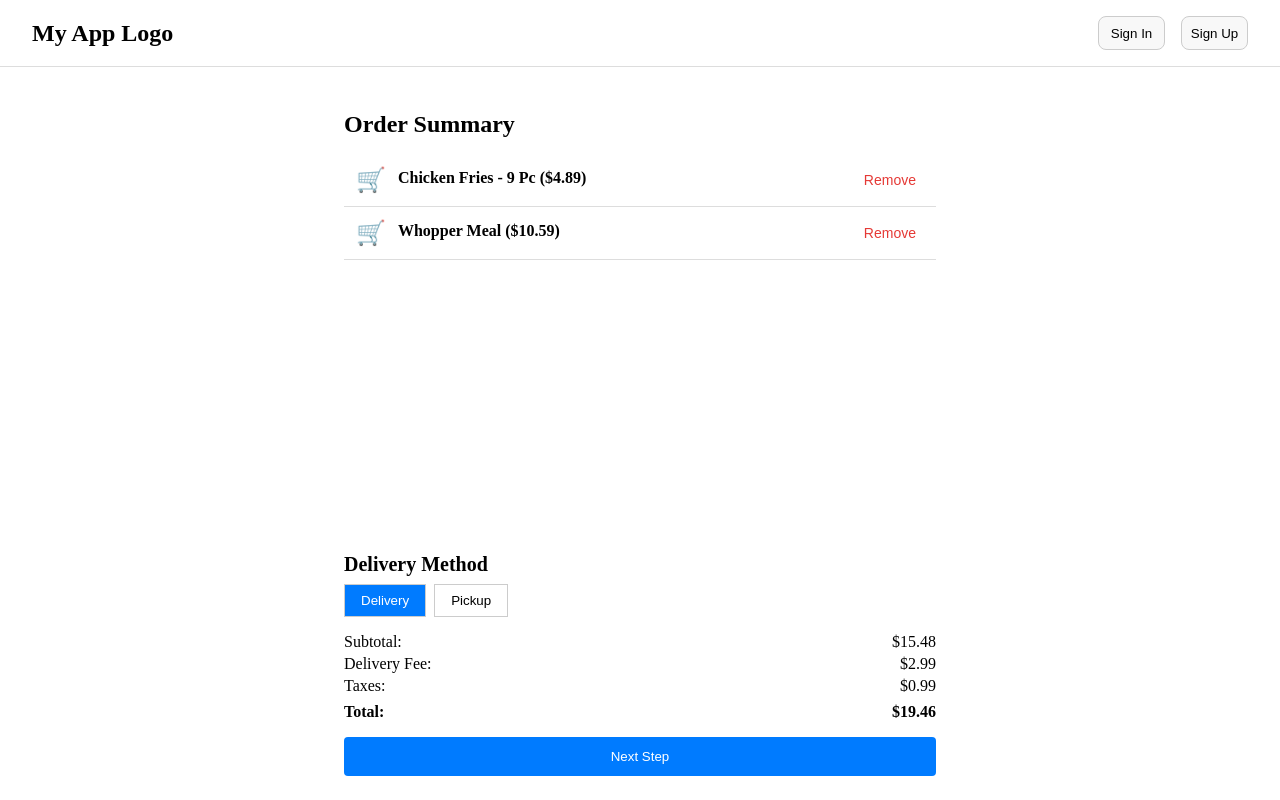
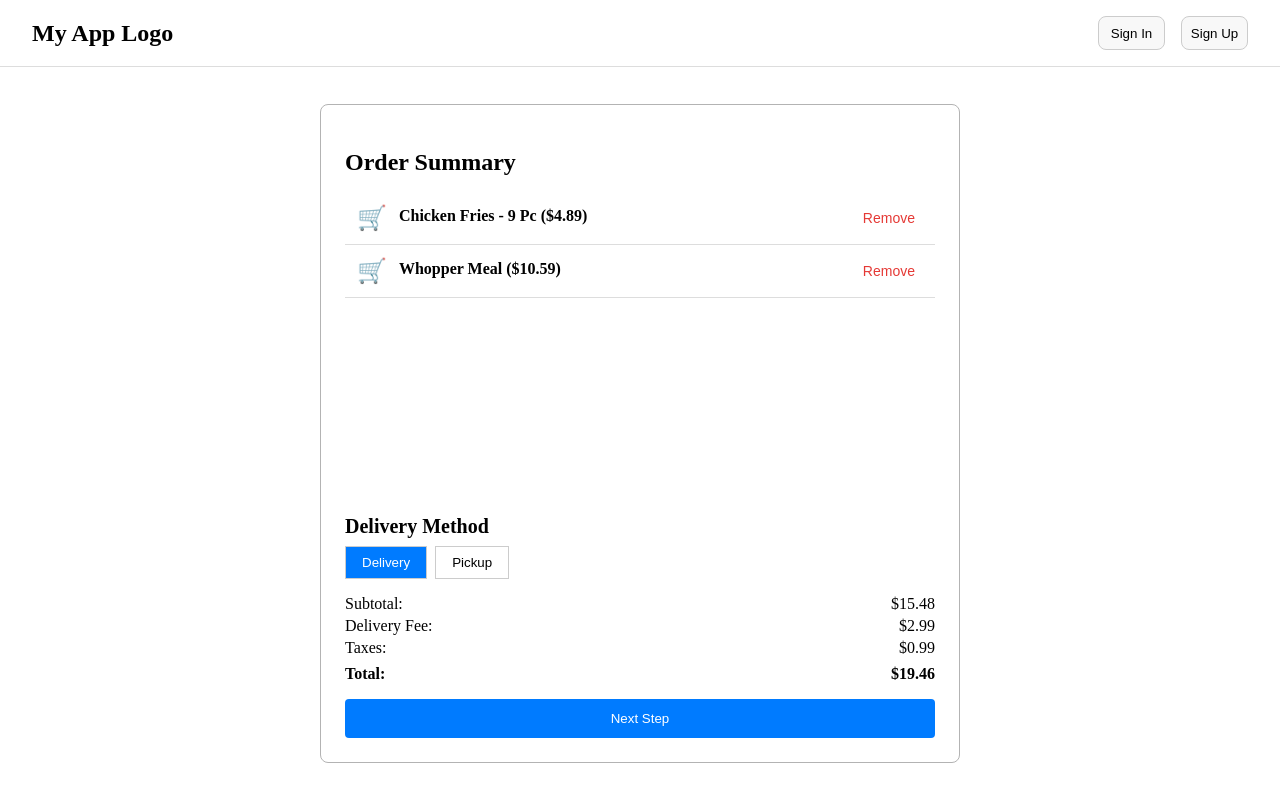
Before and after one commit to Jer3myYu/webproject_online_order, a React (Create React App) app in the folder frontend/: page /checkout in a window 1280 px wide. Built offline with nearby package versions, Linux system fonts and the light colour scheme.

Commit message:
fix: the ratio between left, right panel with boundaries

```diff
--- a/frontend/src/features/checkout/styles/Checkout.module.css
+++ b/frontend/src/features/checkout/styles/Checkout.module.css
@@ -8,7 +8,7 @@
 .container {
     position: relative;
     width: 100%;
-    flex: 1;
+    height: 100vh;
     overflow: hidden;
 }
 
@@ -18,29 +18,34 @@
 */
 .leftPanel {
     position: absolute;
-    top: 0;
+    top: 5%;
     left: 50%;
     width: 50%;
-    height: 100%;
+    height: 90%;
     transform: translateX(-50%);
     transition: transform 0.5s ease-in-out;
+    border: 0.5px solid #B3B3B3;
+    border-radius: 8px;
 }
 
 /* When active step changes, shift the left panel to the left */
 .leftPanelShifted {
-    transform: translateX(-100%);
+    width: 25%;
+    transform: translateX(-160%);
 }
 
 /* The right panel is fixed on the right side */
 .rightPanel {
     position: absolute;
-    top: 0;
-    right: 0;
+    top: 5%;
+    right: 10%;
     width: 50%;
-    height: 100%;
+    height: 90%;
     background: #f9f9f9;
     padding: 24px;
     box-sizing: border-box;
     overflow-y: auto;
     transition: opacity 0.5s ease-in-out;
+    border: 0.5px solid #B3B3B3;
+    border-radius: 8px;
 }
```
